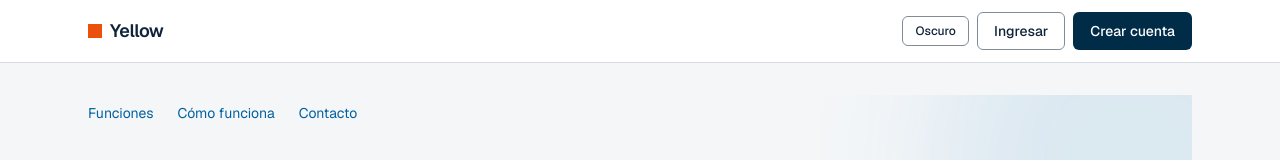
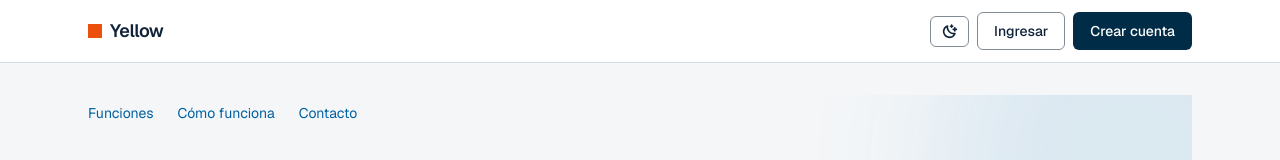
Before and after one commit to fvnks/yellow, a Next.js app: page / in a window 1280 px wide. Shown: the top 160 px of the page. Built offline with nearby package versions, Linux system fonts and the light colour scheme; no server answers.

Commit message:
feat(ui): toggle de tema con iconos de luna y sol

```diff
--- a/package.json
+++ b/package.json
@@ -14,6 +14,7 @@
     "db:deploy": "prisma migrate deploy"
   },
   "dependencies": {
+    "@phosphor-icons/react": "^2.1.10",
     "@prisma/adapter-pg": "^7.10.0",
     "@prisma/client": "^7.10.0",
     "next": "16.3.5",
--- a/src/components/theme-toggle.tsx
+++ b/src/components/theme-toggle.tsx
@@ -1,5 +1,6 @@
 "use client";
 
+import { MoonStars, Sun } from "@phosphor-icons/react";
 import { useSyncExternalStore } from "react";
 
 const CLAVE = "yellow-tema";
@@ -50,9 +51,13 @@ export function ThemeToggle() {
       onClick={alternarModo}
       aria-label={oscuro ? "Cambiar a modo claro" : "Cambiar a modo oscuro"}
       aria-pressed={oscuro}
-      className="btn btn-ghost px-3 py-1.5 text-xs"
+      className="btn btn-ghost px-2.5 py-1.5"
     >
-      {oscuro ? "Claro" : "Oscuro"}
+      {oscuro ? (
+        <Sun size={17} weight="bold" aria-hidden />
+      ) : (
+        <MoonStars size={17} weight="bold" aria-hidden />
+      )}
     </button>
   );
 }
```
Also changed, not shown: 1 other file (tests, documents, lock files or other folders).
